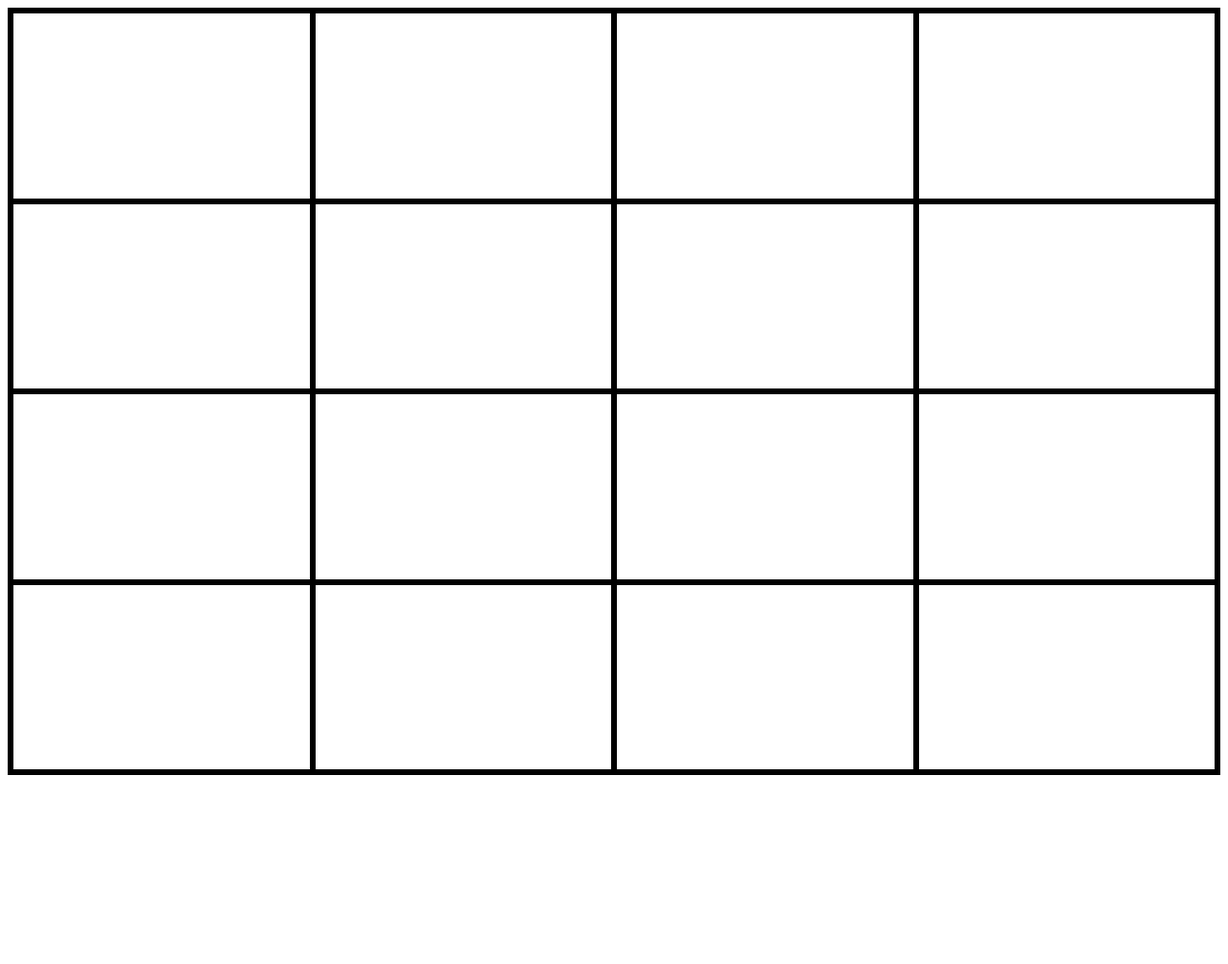
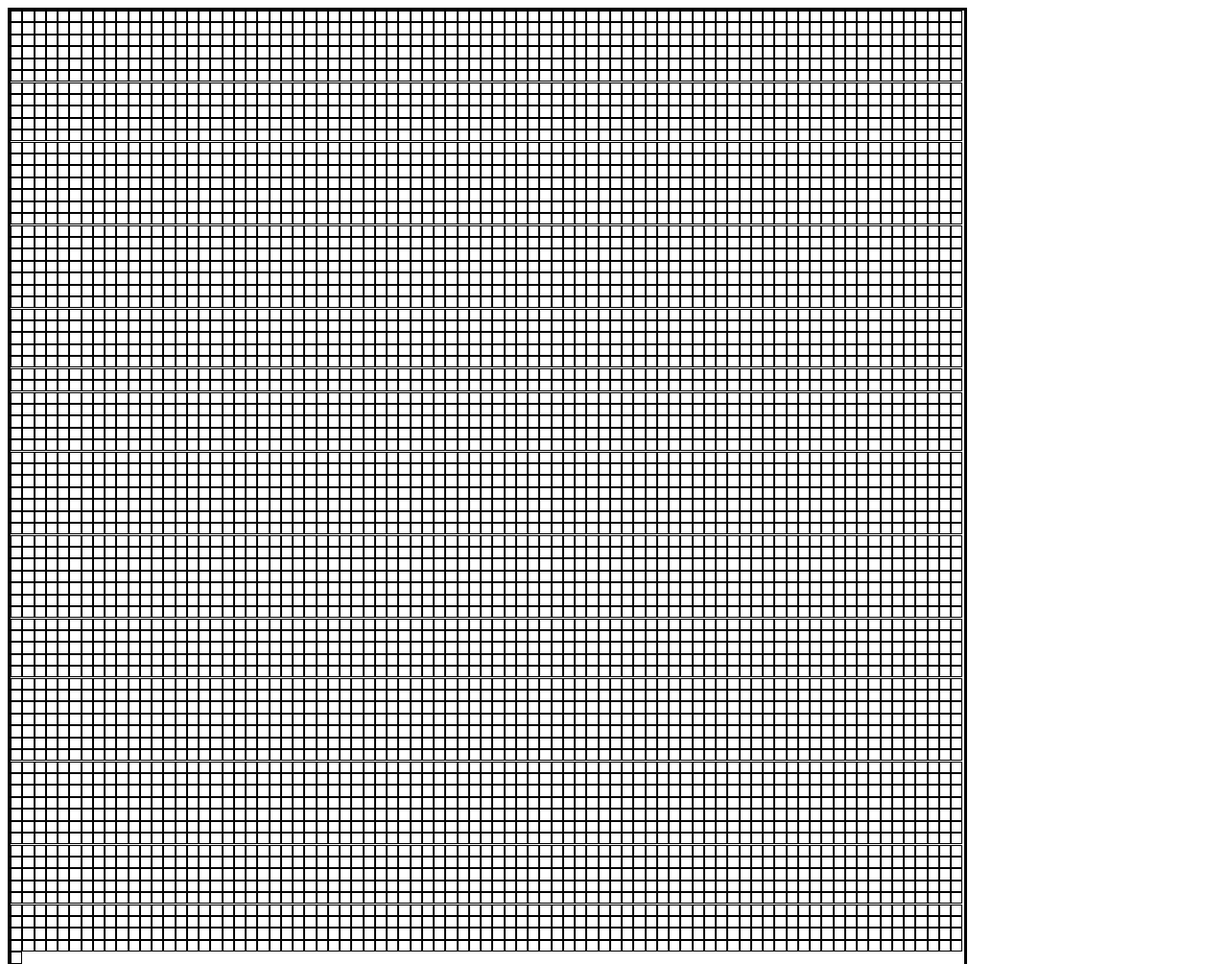
Before and after one commit to sammoore95/etch-a-sketch, a plain HTML site: page index.html in a window 1280 px wide. Shown: the top 1005 px of the page at 96% size. Before the commit the page ends 808 px from the top, so only its background shows below. Drawn offline with Linux system fonts and the light colour scheme.

Commit message:
Finish Etch a Sketch portion.
The etch a sketch is functionally working. Now I am going to add a
button for users to reset the etch a sketch and enter their number of
squares on the canvas.

```diff
--- a/javascript.js
+++ b/javascript.js
@@ -1,6 +1,12 @@
 const container = document.querySelector(".container");
-const numOfBoxes = 16;
+const squaresPerSide = 80;
+const rows = squaresPerSide;
+const columns = squaresPerSide;
+const numOfBoxes = squaresPerSide * squaresPerSide;
+const boxHeight = (1000 / rows) - .25;
+const boxWidth = (1000 / columns) - .25;
 const divs = {};
+
 
 
 let i = 0;
@@ -8,6 +14,7 @@ while (i < numOfBoxes) {
     const newDiv = document.createElement('div');
     newDiv.classList.add("box-div");
     newDiv.id = `div${i}`;
+    newDiv.style.cssText = `width: ${boxWidth}px; height: ${boxHeight}px; border: solid; border-width: 1px`;
     container.appendChild(newDiv);
     divs[`div${i}`] = newDiv;
     i++;
--- a/style.css
+++ b/style.css
@@ -18,12 +18,13 @@ html, body{
     display: flex;
     flex-wrap: wrap;
     border: solid;
-    width: 100%;
-    height: 100%;
+    justify-content: flex-start;
+    width: 1000px;
+    height: 1000px;
 }
 
-.box-div{
-    width: 25%;
-    height: auto;
+/*.box-div{
+    width: fit-content;
+    height: fit-content;
     border: solid
-}
+}*/
```
